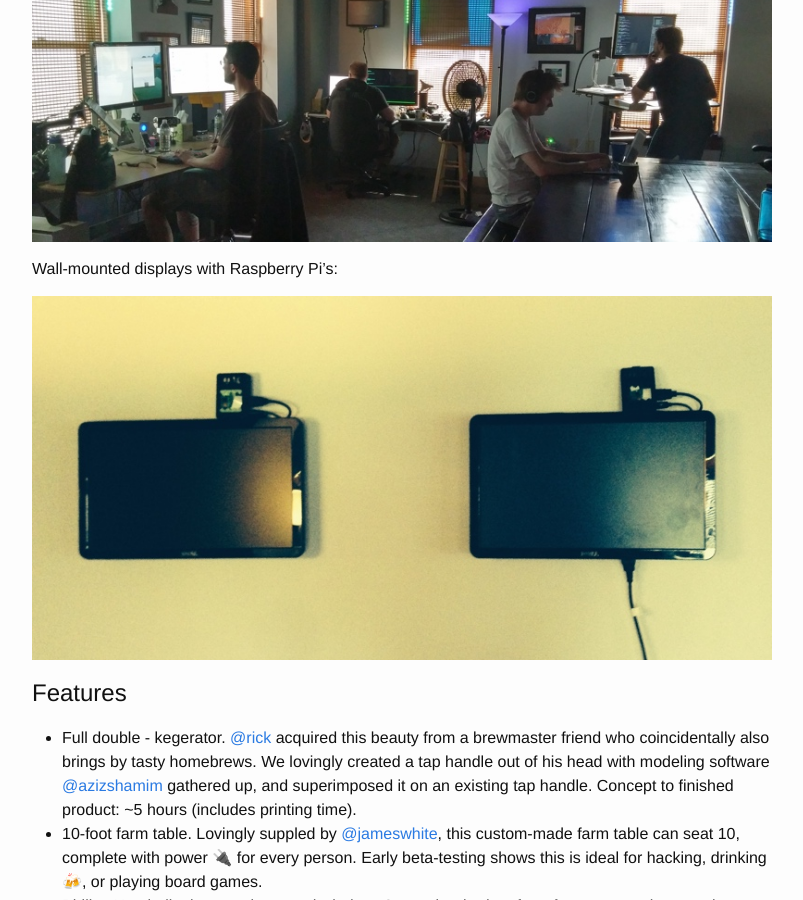
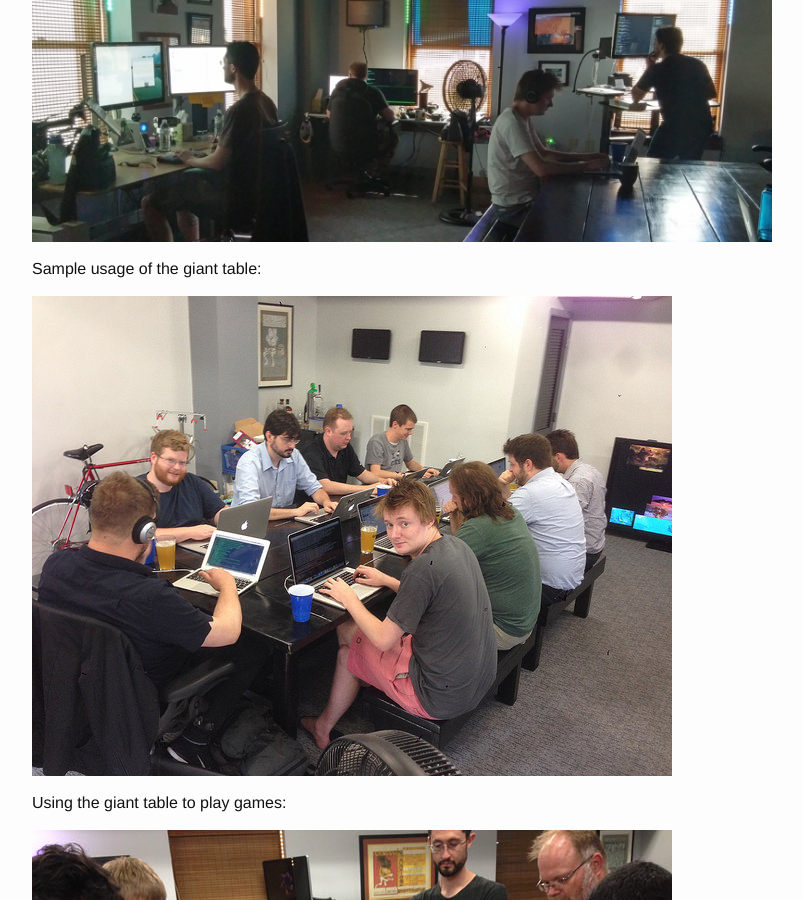
Before and after one commit to websages/thebikeshed.io, a Jekyll site: the page built from space.md, in a window 1280 px wide and 900 px high, scrolled down 4435 px. Shown: the whole window, without its empty margins (238-1041 px from the left). Built offline with Jekyll 4.4.1, drawn with Linux system fonts in a browser that asks for light colours.

Commit message:
Add more photos to the space page

```diff
--- a/space.md
+++ b/space.md
@@ -44,7 +44,15 @@ Traditional printer, MakerBot 3D printer, Keurig coffee maker:
 
 A typical work day:
 
-[![Photo of four guys at work in the Bikeshed](/images/dudes-at-work-thumb.jpg)](/images/dudes-at-work.jpeg)
+[![Photo of four guys seated at desks, at work in the Bikeshed](/images/dudes-at-work-thumb.jpg)](/images/dudes-at-work.jpeg)
+
+Sample usage of the giant table:
+
+[![Photo of more guys working around the large table with laptops](/images/more-dudes-working.jpeg)](/images/more-dudes-working.jpeg)
+
+Using the giant table to play games:
+
+[![Photo of several people standing around the large table playing a tabletop game](/images/playing-games.jpeg)](/images/playing-games.jpeg)
 
 Wall-mounted displays with Raspberry Pi's:
 
```
Also changed, not shown: images/more-dudes-working.jpeg (added), images/playing-games.jpeg (added).
